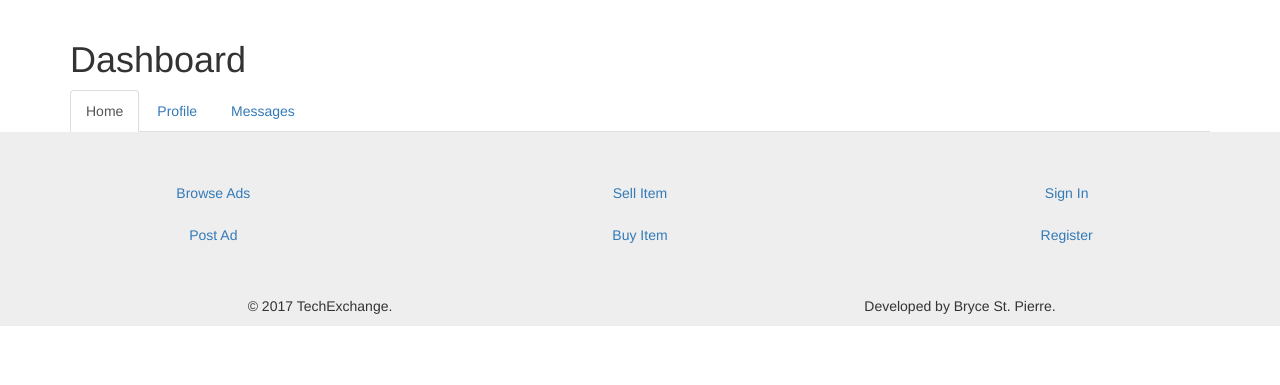
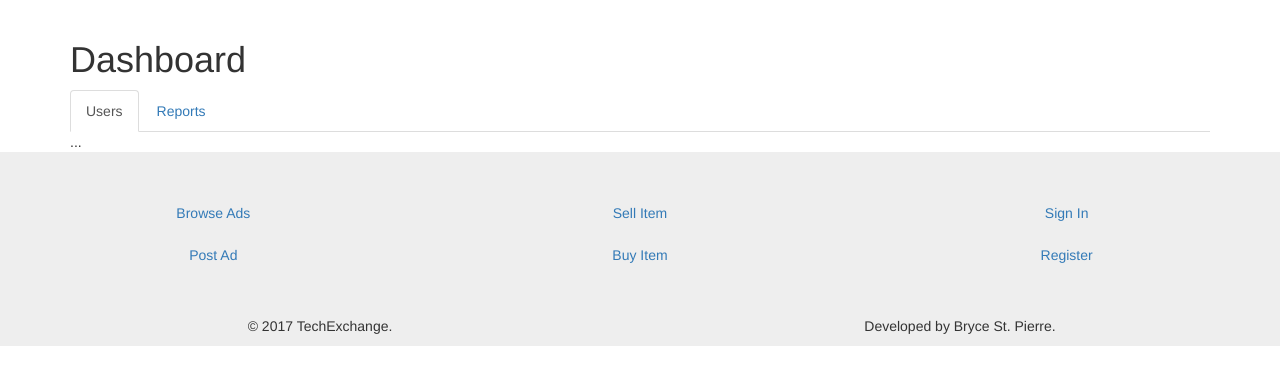
Before and after one commit to BryceStPierre/tech-exchange, a PHP site: page /dashboard.php in a window 1280 px wide. Shown: the part 52-437 px from the top of the page. Run offline with PHP 8.4, Linux system fonts and the light colour scheme.

Commit message:
Updated dashboard.

```diff
--- a/dashboard.php
+++ b/dashboard.php
@@ -20,23 +20,16 @@
         <div class="row">
             <div class="col-lg-12">
                 <h1>Dashboard</h1>
-                <ul class="nav nav-tabs">
-                    <li role="presentation" class="active"><a href="#">Home</a></li>
-                    <li role="presentation"><a href="#">Profile</a></li>
-                    <li role="presentation"><a href="#">Messages</a></li>
-                </ul>
-                <div class="tab-content">
-                    <div role="tabpanel" class="tab-pane active" id="home">
-
-                    </div>
-                    <div role="tabpanel" class="tab-pane" id="profile">
-
-                    </div>
-                    <div role="tabpanel" class="tab-pane" id="messages">
-
-                    </div>
-                    <div role="tabpanel" class="tab-pane" id="settings">
-
+                <div>
+                    <!-- Tabs. -->
+                    <ul class="nav nav-tabs" role="tablist">
+                        <li role="presentation" class="active"><a href="#users" aria-controls="users" role="tab" data-toggle="tab">Users</a></li>
+                        <li role="presentation"><a href="#reports" aria-controls="reports" role="tab" data-toggle="tab">Reports</a></li>
+                    </ul>
+                    <!-- Tab content panes. -->
+                    <div class="tab-content">
+                        <div role="tabpanel" class="tab-pane active" id="users">...</div>
+                        <div role="tabpanel" class="tab-pane" id="reports">...</div>
                     </div>
                 </div>
             </div>
@@ -47,5 +40,6 @@
 
     <script src="lib/jquery-3.2.1.min.js"></script>
     <script src="lib/bootstrap-3.3.7/js/bootstrap.min.js"></script>
+    <script src="js/dashboard.js"></script>
 </body>
 </html>
--- /dev/null
+++ b/js/dashboard.js
@@ -0,0 +1,3 @@
+$(function () {
+
+});
```
